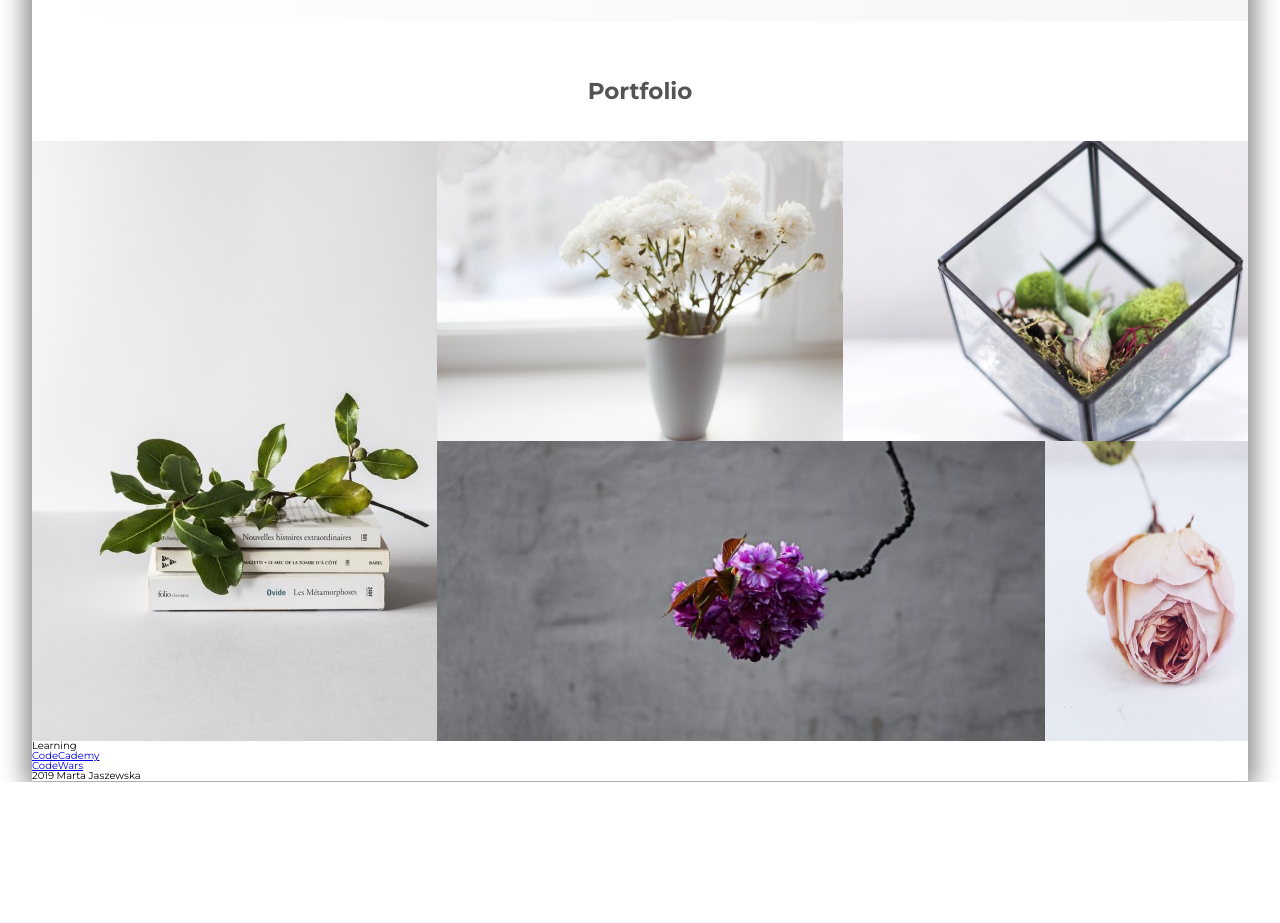
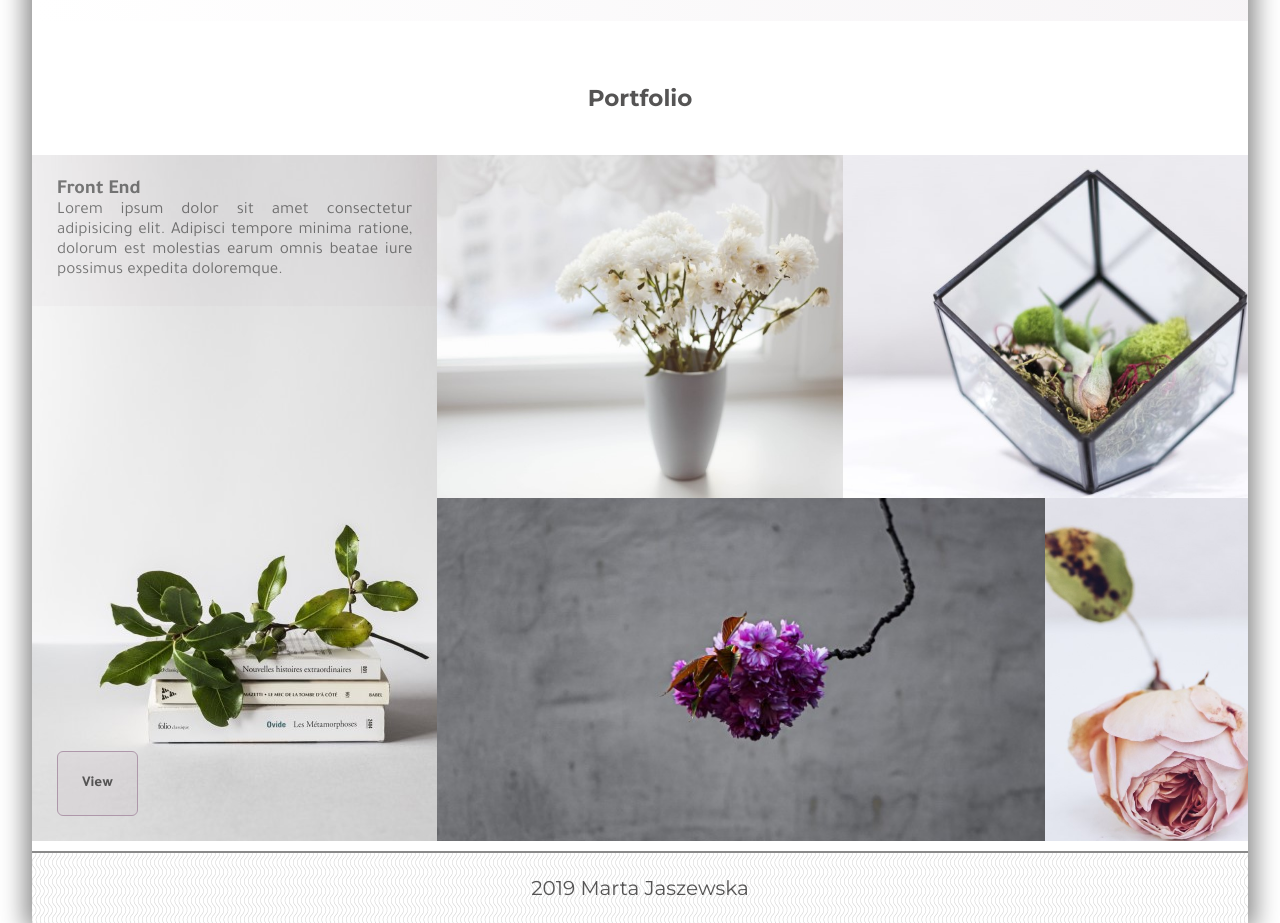
Before and after one commit to MartaJaszewska/BusinessCard, a plain HTML site: page business_card.html in a window 1280 px wide. Shown: the part 1460-2383 px from the top of the page. Before the commit the page ends 2242 px from the top, so only its background shows below. Drawn offline with Linux system fonts and the light colour scheme.

Commit message:
cover WTF, footer ready

```diff
--- a/business_card.html
+++ b/business_card.html
@@ -74,35 +74,26 @@
             </header>
             <div class="picture photo1">
                 <a href="#"><img src="img/img2.jpg" alt="img1"></a>
+                <a class="link" href="#"><p><span>Front End<br></span>Lorem ipsum dolor sit amet consectetur adipisicing elit. Adipisci tempore minima ratione, dolorum est molestias earum omnis beatae iure possimus expedita doloremque.</p></a>
+                <a class="button" href="#">View</a>
             </div>
             <div class="picture photo2">
-                <a href="#"><img src="img/img1.jpg" alt="img2"></a>
+                <img src="img/img1.jpg" alt="img2">
             </div>
             <div class="picture photo3">
-                <a href="#"><img src="img/img3.jpg" alt="img3"></a>
+                <img src="img/img3.jpg" alt="img3">
             </div>
             <div class="picture photo4">
-                <a href="#"><img src="img/img7.jpg" alt="img4"></a>
+                <img src="img/img7.jpg" alt="img4">
             </div>
             <div class="picture photo5">
-                <a href="#"><img src="img/img8.jpg" alt="img5"></a>
+                <img src="img/img8.jpg" alt="img5">
             </div>
         </div>
-        <aside class="aside">
-            <h3>Learning</h3>
-            <ul>
-                <li><a href="http://www.codecademy.com">CodeCademy</a></li>
-                <li><a href="http://www.codewars.com">CodeWars</a></li>
-            </ul>
-        </aside>
         <footer>
             <h6>2019 Marta Jaszewska</h6>
         </footer>
 
     </body>
 
-
-
-
-
 </html>
--- a/css/main.css
+++ b/css/main.css
@@ -34,6 +34,7 @@ body {
     max-width: 1500px;
     margin: 0 auto;
     background-color: var(--violet-bg) ;
+
 }
 
 .contener h1 {
@@ -42,7 +43,19 @@ body {
     min-width: 200px;
     position: relative;
     left: 50px;
+    -webkit-animation: slide-left 2s ease-out 0.5s backwards;
+    animation: slide-left 1s ease-out 0.5s backwards;
 }
+
+@keyframes slide-left {
+    0% {
+      -webkit-transform: translateY(-50px);
+            transform: translateY(-50px);}
+    100% {
+      -webkit-transform: translateY(0);
+              transform: translateY(0);
+ }
+ }
 
 .contener h1 a {
     display: flex;
@@ -56,10 +69,9 @@ body {
     align-items:center;
 }
 
-
 .contener nav {
     float:right;
-    width: 45%
+    width: 45%;
 }
 
 .contener nav ul {
@@ -257,8 +269,7 @@ body {
 }
 
 #portfolio {
-    max-height: 700px;
-    max-width: 1500px;
+    max-height: 800px;
     display: grid;
     grid-template-columns: repeat(6, 1fr);
     grid-template-rows: 1fr repeat(2, 3fr);
@@ -286,27 +297,87 @@ body {
 
 .picture {
     overflow: hidden;
-    display: flex;
-    align-items: center;
+    transition: all 0.2s ease-in-out;
+}
+
+.picture:hover
+{
+	-webkit-transform: scale(1.1);
+	-ms-transform: scale(1.1);
+	transform: scale(1.1);
 }
 
 .picture img {
-    display: block;
-    margin-left: auto;
-    margin-right: auto;
     width: 500px;
     height: 100%;
-    /* object-fit: cover; */
+    object-fit: cover;
 }
 
 .photo1 {
     grid-area: img1;
-    align-items: flex-end;
+    position: relative;
+}
+.link {
+    font-family: Tajawal, sans-serif;
+    text-decoration: none;
+    color: black;
+    font-size: 1.7rem;
+    line-height: 2rem;
+    padding: 25px;
+    position: absolute;
+    display: block;
+}
+
+.link span {
+    font-weight: 700;
+    font-size: 2rem;
+}
+
+.photo1 .link {
+    background-color: var(--violet-bg);
+    opacity: 0.5;
+	left: 0px;
+    top: 0px;
+    transition: opacity, color 1s ease-in-out;
+    overflow: hidden;
+    text-align: justify;
+}
+
+.photo1:hover .link
+{
+    opacity: 0.9;
+}
+
+.photo1:hover .link span {
+    color: var(--dark);
+}
+
+.button {
+    position: absolute;
+    display: block;
+    left: 25px;
+    bottom: 25px;
+	background-color: var(--violet-bg);
+	border-radius:6px;
+	border:1px solid var(--violet);
+	display:inline-block;
+	color:var(--dark);
+	font-family: Tajawal;
+	font-size:15px;
+	font-weight:bold;
+	padding: 24px 24px;
+	text-decoration:none;
+}
+
+.button:hover {
+	background:linear-gradient(to bottom, var(--violet-bg) 5%, var(--gray) 100%);
 }
 
 .photo2 {
     grid-area: img2;
 }
+
+
 
 .photo3 {
     grid-area: img3;
@@ -318,12 +389,10 @@ body {
 
 .photo5 {
     grid-area: img5;
-    align-items: flex-end;
 }
 
 .photo5  {
     grid-area: img5;
-    align-items: flex-end;
 }
 
 .photo4 img {
@@ -334,6 +403,22 @@ body {
 .photo5 img {
     width: 100%;
     height: 400px;
+}
+
+footer {
+    margin-top: 10px;
+    border-top: 2px solid var(--gray);
+    background: url(../img/vertical-waves.png) top left repeat;
+
+}
+
+footer h6 {
+    font-family: Montserrat;
+    color: var(--dark);
+    font-size: 2rem;
+    padding: 25px 0;
+    text-align: center;
+
 }
 
 
```
Also changed, not shown: img/vertical-waves.png (added).
